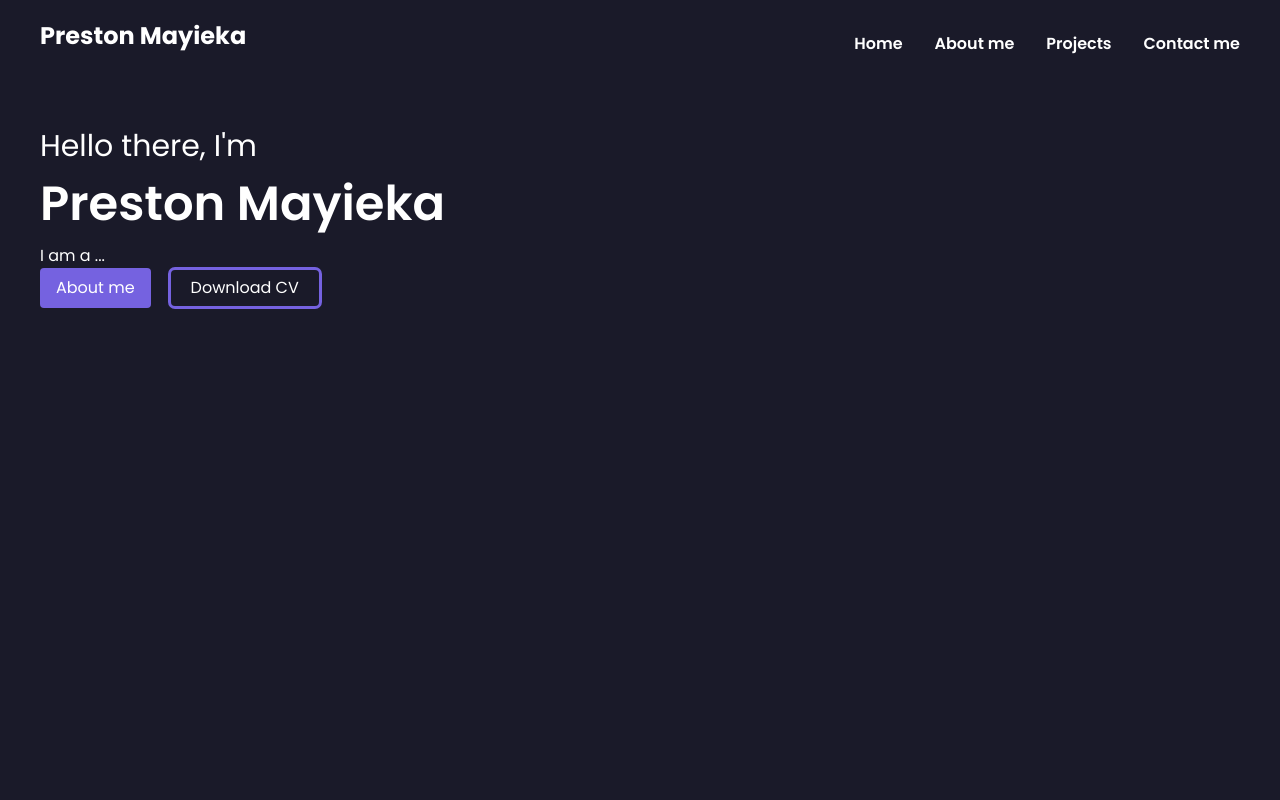
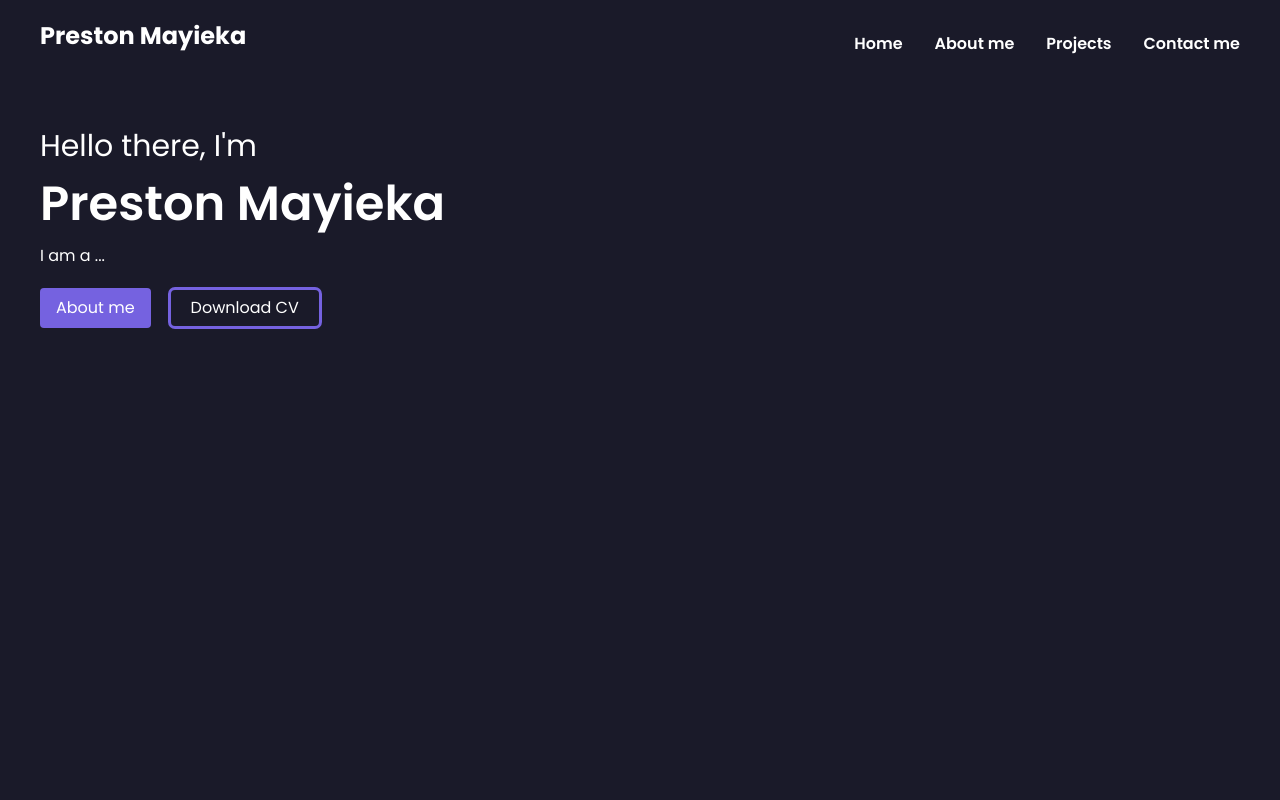
Before and after one commit to preston176/Personal-Portfolio, a React (Vite) app: page / in a window 1280 px wide. Shown: the top 800 px of the page. Built offline with nearby package versions, Linux system fonts and the light colour scheme.

Commit message:
margin top : button

```diff
--- a/src/components/Home.jsx
+++ b/src/components/Home.jsx
@@ -10,7 +10,7 @@ const Home = () => {
                     <h1 className='font-semibold text-3xl md:text-5xl my-4'>Preston Mayieka</h1>
                     <p className='md:w-96'>I am a ...</p>
                     {/* buttons section */}
-            <div className="">
+                    <div className="mt-5">
                         <button className='btn bg-primary py-2 px-4 text-white rounded hover:bg-white hover:text-primary transition-all duration-500'>About me</button>
                         <button className='btn outline px-5 py-1.5 rounded border-none text-white ml-5'>Download CV</button>
                     </div>
```
Lines whose indentation alone changed are shown as unchanged.
